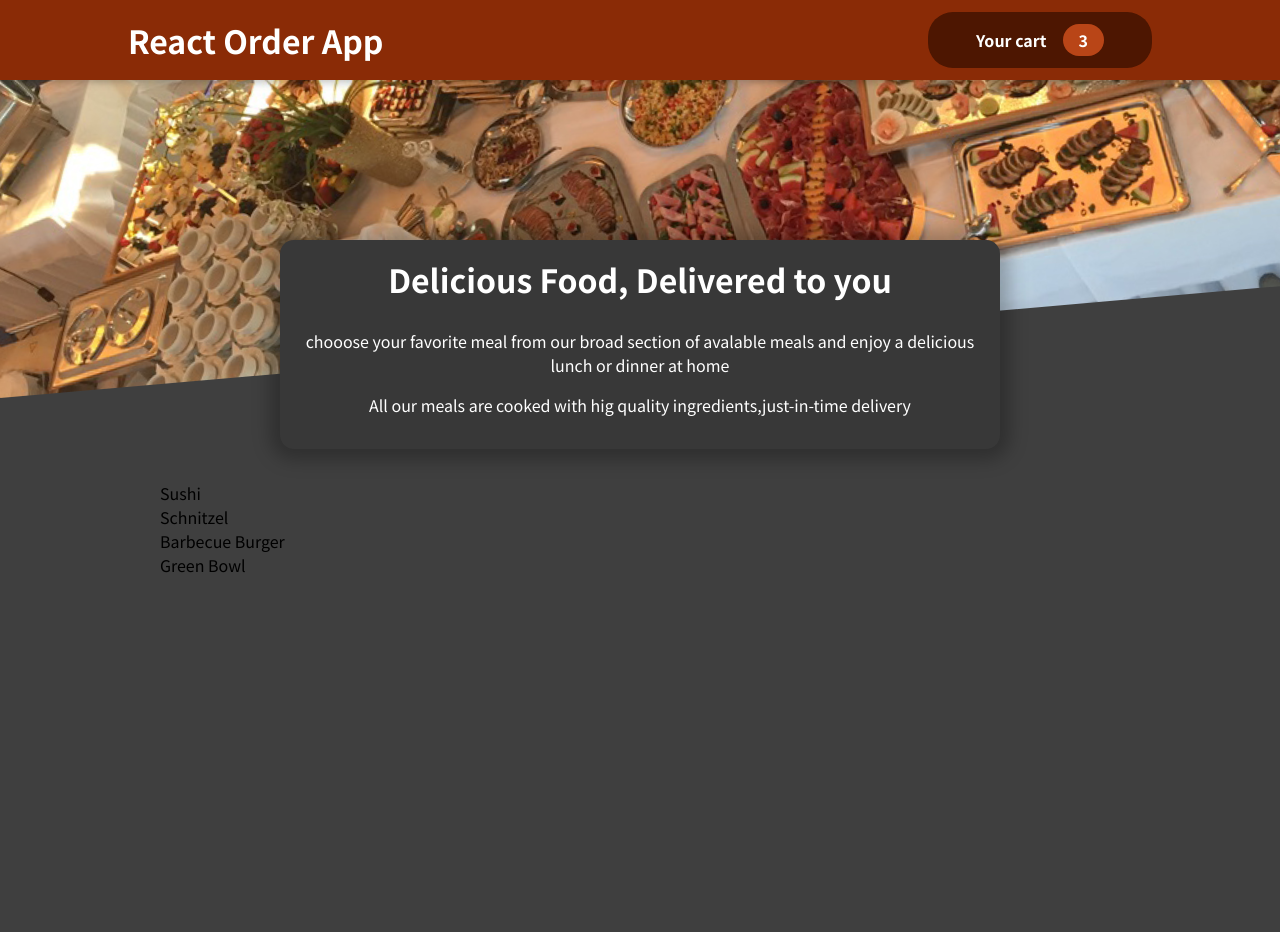
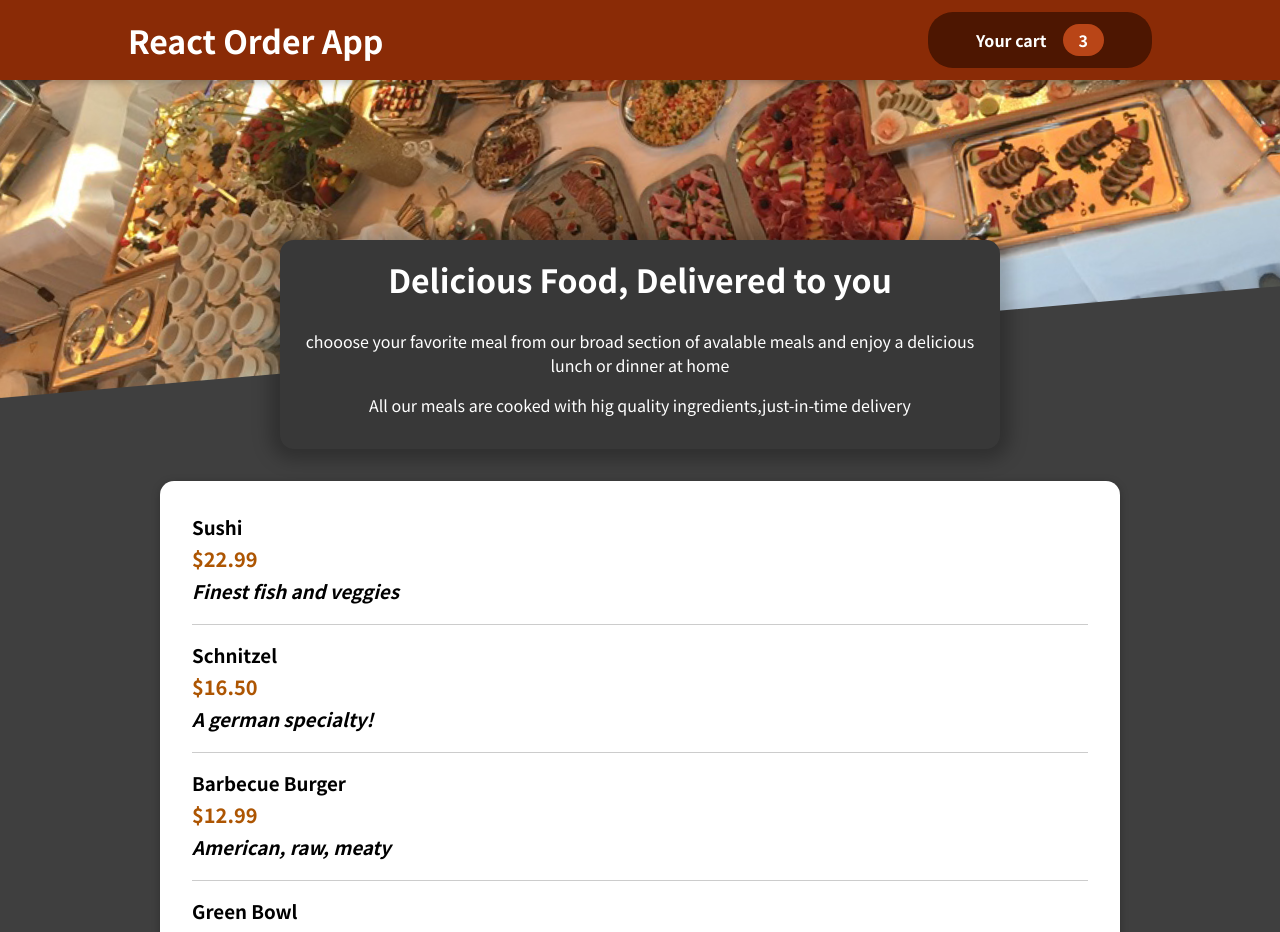
Before and after one commit to Kavery-pm/ReactFoodOrderApp, a React (Create React App) app: page / in a window 1280 px wide. Shown: the top 932 px of the page. Before the commit the page ends 800 px from the top, so only its background shows below. Built offline with nearby package versions, Linux system fonts and the light colour scheme.

Commit message:
added a meal item list component

```diff
--- /dev/null
+++ b/src/components/Meals/MealItem/MealItem.js
@@ -0,0 +1,14 @@
+import classes from './MealItem.module.css';
+const MealItem = (props) => {
+    const price = `$${props.price.toFixed(2)}`
+  return (
+    <li className={classes.meal}>
+        <div>
+      <h3>{props.name}</h3>
+      <h3 className={classes.price}>{price}</h3>
+      <h3 className={classes.description}>{props.description}</h3>
+      </div>
+    </li>
+  );
+};
+export default MealItem;
--- /dev/null
+++ b/src/components/Meals/MealItem/MealItem.module.css
@@ -0,0 +1,22 @@
+.meal {
+    display: flex;
+    justify-content: space-between;
+    margin: 1rem;
+    padding-bottom: 1rem;
+    border-bottom: 1px solid #ccc;
+  }
+
+  .meal h3 {
+    margin: 0 0 0.25rem 0;
+  }
+
+  .description {
+    font-style: italic;
+  }
+
+  .price {
+    margin-top: 0.25rem;
+    font-weight: bold;
+    color: #ad5502;
+    font-size: 1.25rem;
+  }
--- a/src/components/Meals/MealsAvalibility.js
+++ b/src/components/Meals/MealsAvalibility.js
@@ -1,3 +1,5 @@
+import Card from "../UI/Card";
+import MealItem from "./MealItem/MealItem";
 import classes from "./MealsAvailibility.module.css";
 const DUMMY_MEALS = [
   {
@@ -27,11 +29,20 @@
 ];
 
 const MealsAvailibility = () => {
-  const mealsList = DUMMY_MEALS.map((meal) => <li>{meal.name}</li>);
+  const mealsList = DUMMY_MEALS.map((meal) => (
+    <MealItem
+      key={meal.id}
+      name={meal.name}
+      price={meal.price}
+      description={meal.description}
+    ></MealItem>
+  ));
   return (
     <section className={classes.meals}>
       <ul>
-        <li>{mealsList}</li>
+        <Card>
+          <li>{mealsList}</li>
+        </Card>
       </ul>
     </section>
   );
--- /dev/null
+++ b/src/components/UI/Card.js
@@ -0,0 +1,6 @@
+import classes from "./Card.module.css";
+const Card = (props) => {
+  return <div className={classes.card}>{props.children}</div>;
+};
+
+export default Card;
--- /dev/null
+++ b/src/components/UI/Card.module.css
@@ -0,0 +1,6 @@
+.card {
+    padding: 1rem;
+    box-shadow: 0 2px 8px rgba(0, 0, 0, 0.25);
+    border-radius: 14px;
+    background-color: white;
+  }
```
Also changed, not shown: 1 other file (tests, documents, lock files or other folders).
